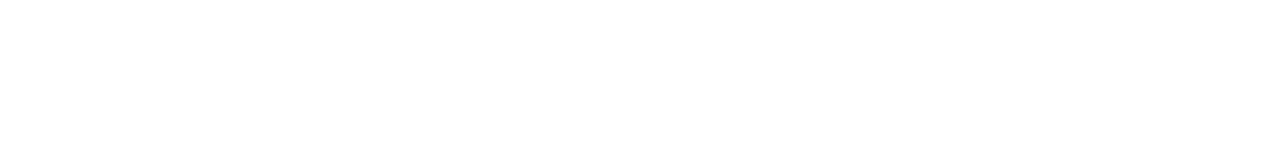
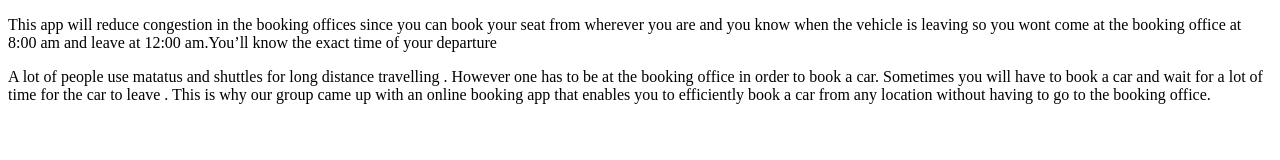
Before and after one commit to mishael254/safari-booking-app, a plain HTML site: page index.html in a window 1280 px wide. Drawn offline with Linux system fonts and the light colour scheme.

Commit message:
add new paragraph

```diff
--- a/index.html
+++ b/index.html
@@ -2,10 +2,18 @@
 <html lang="en">
 
 <head>
+
     <meta charset="UTF-8">
     <meta name="viewport" content="width=device-width, initial-scale=1.0">
     <title>Document</title>
 </head>
+<p>This app will reduce congestion in the booking offices since you can book your seat from wherever you are and you know when the vehicle is leaving so you wont come at the booking office at 8:00 am and leave at 12:00 am.You’ll know the exact time of your
+    departure
+</p>
+<p> A lot of people use matatus and shuttles for long distance travelling . However one has to be at the booking office in order to book a car. Sometimes you will have to book a car and wait for a lot of time for the car to leave . This is why our group came
+    up with an online booking app that enables you to efficiently book a car from any location without having to go to the booking office.
+</p>
+
 
 <body>
 
```
